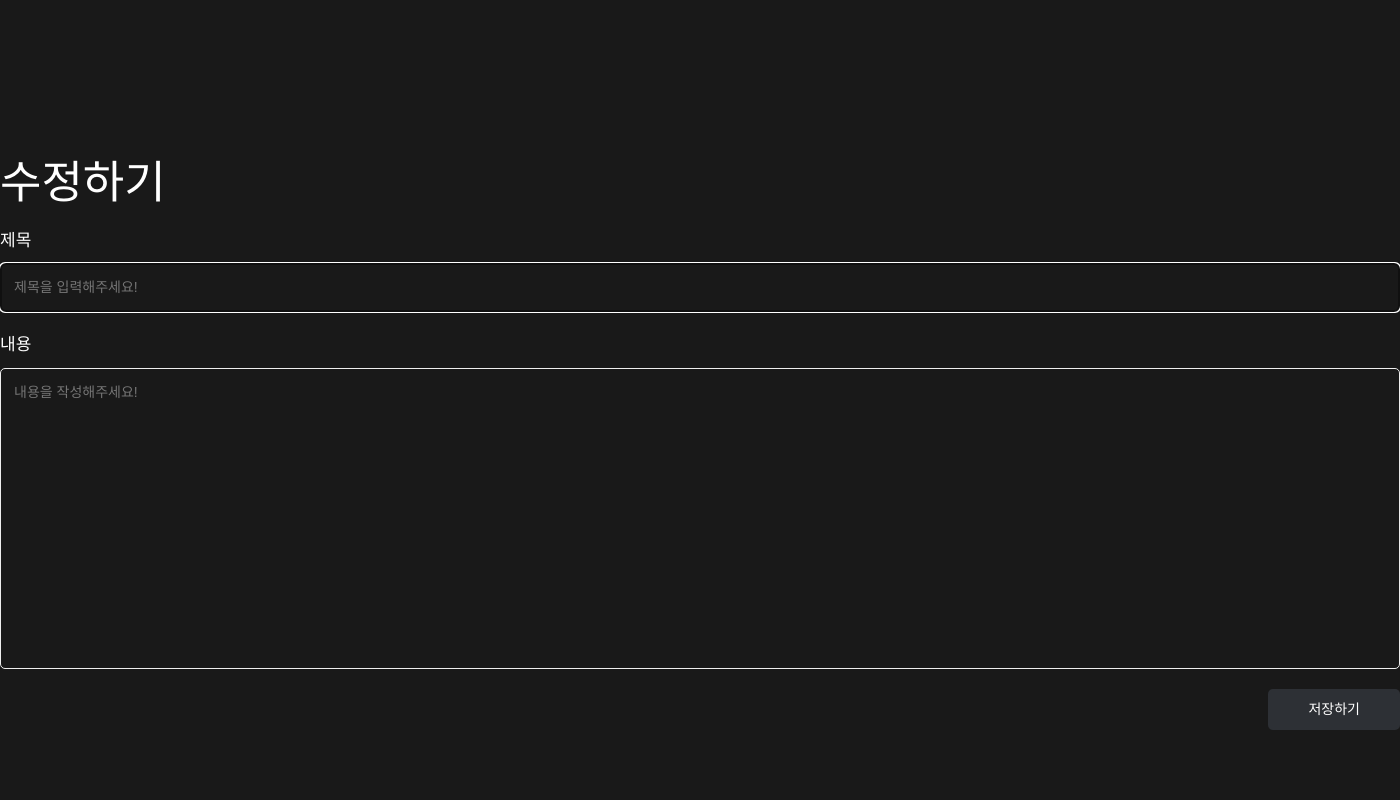
After one commit to rlozib/PF, a PHP site: page /boardMoify.html in a window 1400 px wide. The commit adds this page. Run offline with PHP 8.4, Linux system fonts and the light colour scheme; some web fonts are replaced.

Commit message:
21.10.08 글쓰기

```diff
--- a/PlayerForum/assets/css/style.css
+++ b/PlayerForum/assets/css/style.css
@@ -115,7 +115,7 @@ body {
 }
 .agree-box .terms-wrap {
     position: relative;
-    margin-bottom: 40px;
+    margin-bottom: 10px;
 }
 .agree-box .terms-wrap .terms-box1 {
     position: absolute;
@@ -237,3 +237,41 @@ body {
     line-height: 1;
     font-weight: 700;
 }
+
+/* boardType */
+.boardType {
+    margin: 0 auto;
+    width: 1400px;
+    margin-top: 150px;
+}
+.boardType h3 {
+    font-size: 45px;
+    margin-top: 20px;
+}
+
+/* board-write */
+.board-write {
+    padding: 10px 0 100px;
+}
+.board-write h2 {
+    font-size: 17px;
+    margin-bottom: 10px;
+}
+.board-write .title-text {
+    width: 100%;
+    display: block;
+    border: 1px solid #eee;
+    padding: 13px;
+    margin-bottom: 20px;
+    resize: none;
+    background: #191919;
+    border-radius: 5px;
+    color: #fff;
+}
+.board-write .board-btn {
+    float: right;
+    border-radius: 5px;
+    background-color: #2d3035;
+    color: #fff;
+    padding: 10px 40px;
+}
--- /dev/null
+++ b/PlayerForum/boardMoify.html
@@ -0,0 +1,32 @@
+<!DOCTYPE html>
+<html lang="ko">
+<head>
+    <meta charset="UTF-8">
+    <meta http-equiv="X-UA-Compatible" content="IE=edge">
+    <meta name="viewport" content="width=device-width, initial-scale=1.0">
+    <title>게시판 수정하기</title>
+
+    <!-- style -->
+    <link rel="stylesheet" href="assets/css/fonts.css">
+    <link rel="stylesheet" href="assets/css/reset.css">
+    <link rel="stylesheet" href="assets/css/style.css">
+</head>
+<body>
+    <section class="boardType">
+        <h3>수정하기</h3>
+        <div class="board-write">
+            <form action="boardWriteSave.php" name="boardWrite" method="post">
+                <div>
+                    <label for="boardTitle"><h2>제목</h2></label>
+                    <input type="text" id="boardTitle" name="boardTitle" class="title-text" placeholder="제목을 입력해주세요!" required autofocus>
+                </div>
+                <div>
+                    <label for="boardContent"><h2>내용</h2></label>
+                    <textarea name="boardContent" id="boardContent" rows="13" class="title-text" placeholder="내용을 작성해주세요!" required></textarea>
+                </div>
+                <button class="board-btn" type="submit" value="저장하기">저장하기</button>
+            </form>
+        </div>
+    </section>
+</body>
+</html>
```
Also changed, not shown: PlayerForum/boardWrite.html (added, +32 -0 lines).
